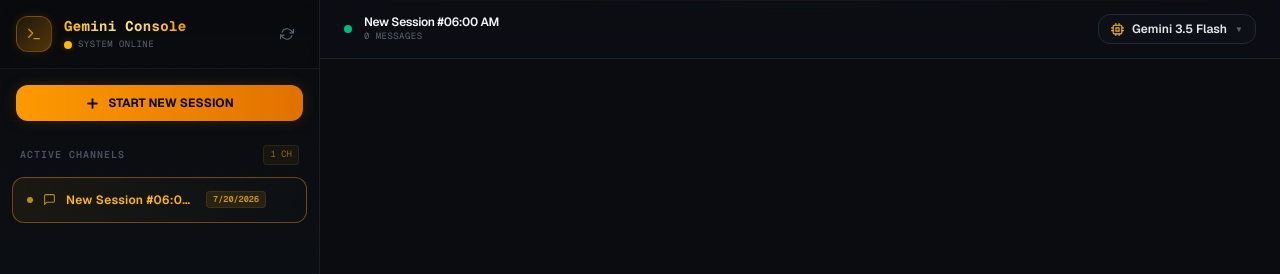
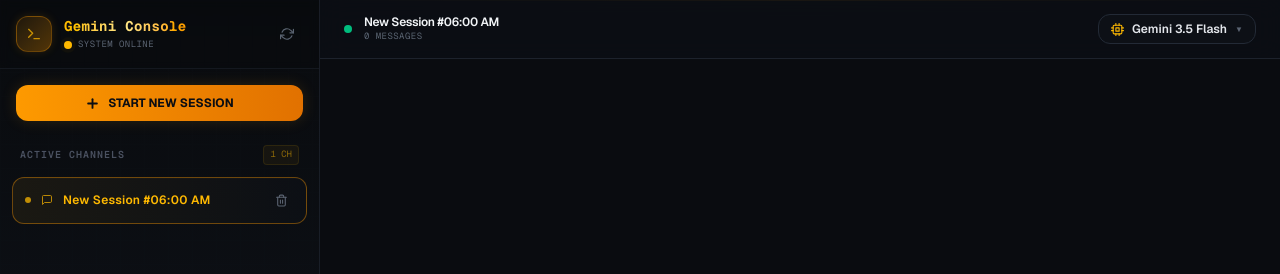
Before and after one commit to Thashila2000/llm-app, a Next.js app: page / in a window 1280 px wide. Shown: the top 274 px of the page. Built offline with nearby package versions, Linux system fonts and the light colour scheme.

Commit message:
add a delete button for chat cards

```diff
--- a/app/page.tsx
+++ b/app/page.tsx
@@ -19,6 +19,7 @@
   FiCpu,
   FiCopy,
   FiMenu,
+  FiTrash2,
 } from 'react-icons/fi';
 import { askGemini } from './actions';
 
@@ -188,7 +189,28 @@
     const targetSessions = [newSession, ...sessions];
     saveToDisk(targetSessions);
     setActiveSessionId(newSession.id);
-    setIsSidebarOpen(false); // Close sidebar on mobile after creation
+    setIsSidebarOpen(false);
+  };
+
+  const deleteChat = (sessionId: string, e: React.MouseEvent) => {
+    e.stopPropagation();
+    const filtered = sessions.filter(s => s.id !== sessionId);
+
+    if (filtered.length === 0) {
+      const newSession: ChatSession = {
+        id: crypto.randomUUID(),
+        title: `New Session #${new Date().toLocaleTimeString([], { hour: '2-digit', minute: '2-digit' })}`,
+        messages: [],
+        createdAt: new Date().toLocaleDateString()
+      };
+      saveToDisk([newSession]);
+      setActiveSessionId(newSession.id);
+    } else {
+      saveToDisk(filtered);
+      if (activeSessionId === sessionId) {
+        setActiveSessionId(filtered[0].id);
+      }
+    }
   };
 
   const activeSession = sessions.find(s => s.id === activeSessionId) || null;
@@ -384,39 +406,27 @@
                     setActiveSessionId(session.id);
                     setIsSidebarOpen(false);
                   }}
-                  className={`w-full text-left px-3.5 py-3 rounded-xl text-xs flex items-center justify-between group cursor-pointer border transition-all duration-200 ${
+                  className={`w-full text-left px-3 py-2.5 rounded-xl text-xs flex items-center justify-between group cursor-pointer border transition-all duration-200 ${
                     isActive
                       ? 'bg-gradient-to-r from-[#1E1B13]/85 to-[#0D1016]/85 border-amber-500/40 text-amber-400 font-semibold shadow-[inset_0_1px_1px_rgba(255,255,255,0.02)]'
                       : 'bg-[#0D1016]/30 hover:bg-[#101319]/70 border-[#1D222C]/40 text-[#7A8296] hover:text-[#D7DBE3] hover:border-[#232A36]'
                   }`}
                 >
-                  <div className="flex items-center gap-2.5 truncate flex-1 pr-2">
+                  <div className="flex items-center gap-2.5 truncate flex-1 min-w-0 pr-2">
                     <div className={`h-1.5 w-1.5 rounded-full shrink-0 ${isActive ? 'bg-amber-400 animate-pulse' : 'bg-transparent'}`} />
-                    <FiMessageSquare size={13} className={`shrink-0 opacity-70 ${isActive ? 'text-amber-400' : ''}`} />
+                    <FiMessageSquare size={12} className={`shrink-0 opacity-70 ${isActive ? 'text-amber-400' : ''}`} />
                     <span className="truncate tracking-wide">{session.title}</span>
                   </div>
 
-                  <div className="flex items-center gap-1.5">
-                    <span className={`text-[8.5px] px-1.5 py-0.5 rounded font-mono uppercase transition-colors shrink-0 ${
-                      isActive ? 'bg-amber-400/10 text-amber-400/80 border border-amber-400/10' : 'bg-[#12151C] text-[#4A5160] group-hover:text-[#7A8296]'
-                    }`}>
-                      {session.createdAt}
-                    </span>
-                    <button
-                      onClick={(e) => {
-                        e.stopPropagation();
-                        const filtered = sessions.filter(s => s.id !== session.id);
-                        saveToDisk(filtered);
-                        if (activeSessionId === session.id && filtered.length > 0) {
-                          setActiveSessionId(filtered[0].id);
-                        }
-                      }}
-                      className="opacity-0 group-hover:opacity-100 text-[#5B6472] hover:text-rose-400 p-1 rounded hover:bg-[#1C202B]/40 transition-all cursor-pointer"
-                      title="Close session"
-                    >
-                      <FiX size={12} />
-                    </button>
-                  </div>
+                  {/* Always accessible trash/delete icon button */}
+                  <button
+                    type="button"
+                    onClick={(e) => deleteChat(session.id, e)}
+                    className="text-[#5B6472] hover:text-rose-400 p-1.5 rounded-lg hover:bg-[#1C202B] transition-all cursor-pointer shrink-0"
+                    title="Delete chat session"
+                  >
+                    <FiTrash2 size={13} />
+                  </button>
                 </div>
               );
             })
```
